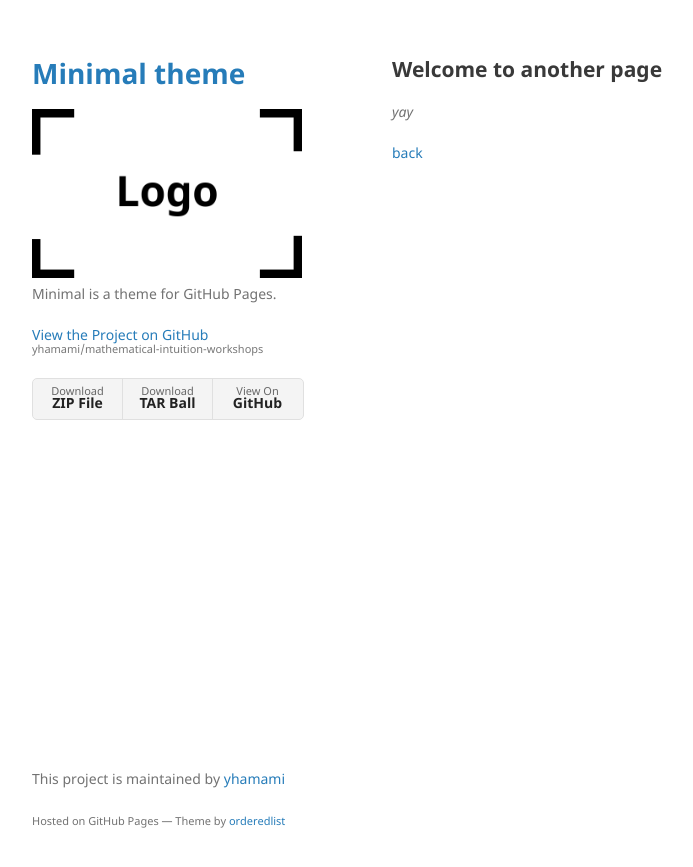
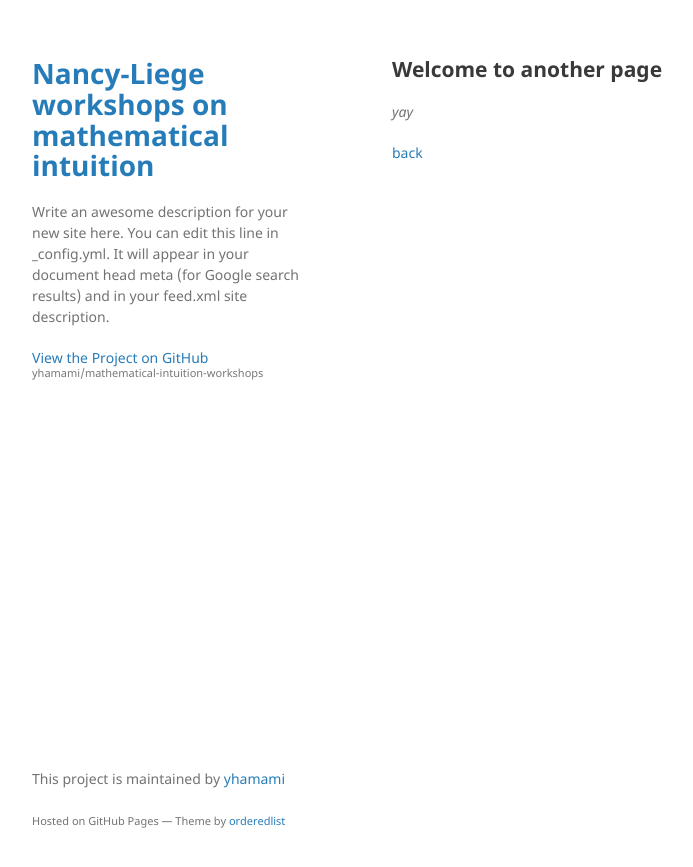
Before and after one commit to yhamami/mathematical-intuition-workshops, a Jekyll site: the page built from another-page.md, in a window 1280 px wide. Shown: the top 867 px of the page, without its empty margins (178-871 px from the left). Built offline with Jekyll 4.4.1, drawn with Linux system fonts in a browser that asks for light colours; our own code applies the rules of GitHub Pages for plain Markdown files.

Commit message:
added minimal style

```diff
--- a/_config.yml
+++ b/_config.yml
@@ -1,6 +1,58 @@
-title: Minimal theme
-logo: /assets/img/logo.png
-description: Minimal is a theme for GitHub Pages.
-show_downloads: true
-google_analytics:
-theme: jekyll-theme-minimal
+# Welcome to Jekyll!
+#
+# This config file is meant for settings that affect your whole blog, values
+# which you are expected to set up once and rarely edit after that. If you find
+# yourself editing this file very often, consider using Jekyll's data files
+# feature for the data you need to update frequently.
+#
+# For technical reasons, this file is *NOT* reloaded automatically when you use
+# 'bundle exec jekyll serve'. If you change this file, please restart the server process.
+#
+# If you need help with YAML syntax, here are some quick references for you:
+# https://learn-the-web.algonquindesign.ca/topics/markdown-yaml-cheat-sheet/#yaml
+# https://learnxinyminutes.com/docs/yaml/
+#
+# Site settings
+# These are used to personalize your new site. If you look in the HTML files,
+# you will see them accessed via {{ site.title }}, {{ site.email }}, and so on.
+# You can create any custom variable you would like, and they will be accessible
+# in the templates via {{ site.myvariable }}.
+
+title: Nancy-Liege workshops on mathematical intuition
+email: your-email@example.com
+description: >- # this means to ignore newlines until "baseurl:"
+  Write an awesome description for your new site here. You can edit this
+  line in _config.yml. It will appear in your document head meta (for
+  Google search results) and in your feed.xml site description.
+domain: "yhamami.github.io/mathematical-intuition-workshops"
+baseurl: "/mathematical-intuition-workshops/docs/" # the subpath of your site, e.g. /blog
+url: "https://yhamami.github.io/mathematical-intuition-workshops" # the base hostname & protocol for your site, e.g. http://example.com
+# twitter_username: jekyllrb
+# github_username:  jekyll
+show_downloads: false
+
+# Build settings
+# theme: minima
+remote_theme: pages-themes/minimal@v0.2.0
+plugins:
+  - jekyll-feed
+  - jekyll-remote-theme
+# Exclude from processing.
+# The following items will not be processed, by default.
+# Any item listed under the `exclude:` key here will be automatically added to
+# the internal "default list".
+#
+# Excluded items can be processed by explicitly listing the directories or
+# their entries' file path in the `include:` list.
+#
+# exclude:
+#   - .sass-cache/
+#   - .jekyll-cache/
+#   - gemfiles/
+#   - Gemfile
+#   - Gemfile.lock
+#   - node_modules/
+#   - vendor/bundle/
+#   - vendor/cache/
+#   - vendor/gems/
+#   - vendor/ruby/
```
